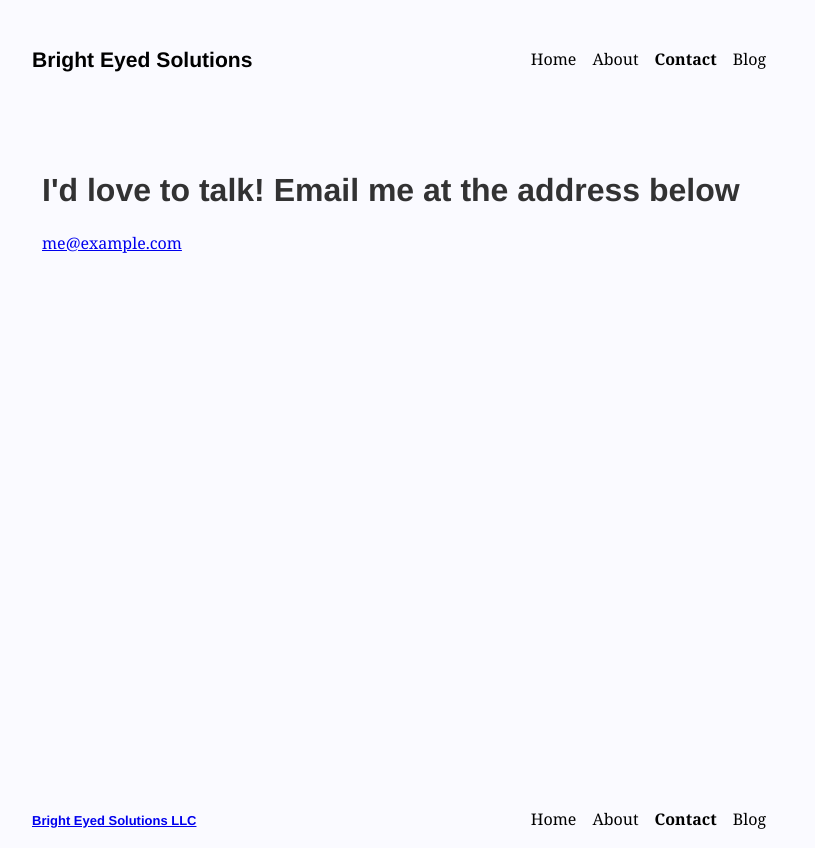
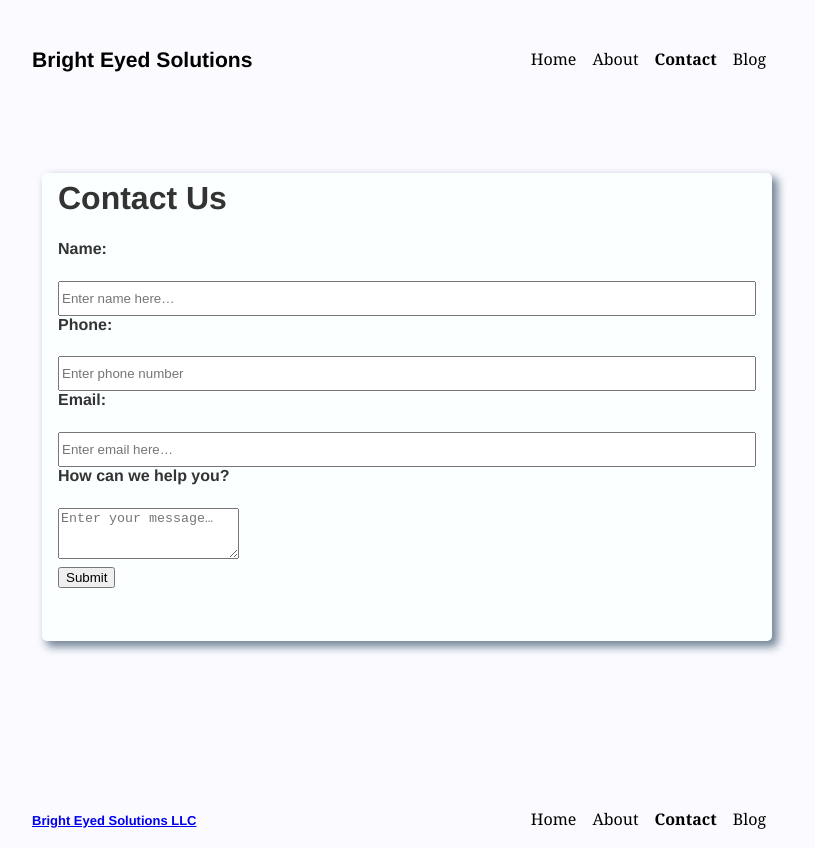
Before and after one commit to RobertBonagura/blog, a Gatsby site: page /contact in a window 1280 px wide. Shown: the whole page, without its empty margins (233-1048 px from the left). Built offline with nearby package versions, Linux system fonts and the light colour scheme; Gatsby itself is replaced by a stand-in of ours; some packages are replaced by stand-ins of ours.

Commit message:
First working version of contact form

```diff
--- a/package.json
+++ b/package.json
@@ -26,13 +26,15 @@
     "gatsby-transformer-sharp": "^2.5.0",
     "react": "^16.12.0",
     "react-dom": "^16.12.0",
+    "react-hook-form": "^5.7.2",
     "react-typography": "^0.16.19",
     "styled-components": "^5.1.0",
     "typography": "^0.16.19",
     "typography-theme-fairy-gates": "^0.16.19"
   },
   "devDependencies": {
-    "prettier": "2.0.4"
+    "prettier": "2.0.4",
+    "react-hook-form-devtools": "^1.2.0"
   },
   "repository": {
     "type": "git",
--- /dev/null
+++ b/src/components/form.js
@@ -0,0 +1,61 @@
+import React from "react"
+import axios from "axios"
+
+class Form extends React.Component {
+    constructor(props) {
+      super(props);
+      this.state = {
+          name: '',
+          phone: '',
+          email: '',
+          desc: ''
+      }
+      this.handleSubmit = this.handleSubmit.bind(this);
+      this.handleChange = this.handleChange.bind(this);
+    }
+
+    handleChange(event) {
+        const inputValue = event.target.value;
+        const stateField = event.target.name;
+        this.setState({
+          [stateField]: inputValue,
+        });
+      }
+
+    async handleSubmit(event) {
+      event.preventDefault();
+      const {name, phone, email, desc} = this.state;
+
+      await axios.post(
+        'https://yu6miy0xz4.execute-api.us-east-1.amazonaws.com/test/submit',
+        {
+            name: name,
+            phone: phone,
+            email: email,
+            desc: desc,
+        }
+      );
+    }
+
+    render() {
+      return (
+        <form onSubmit={this.handleSubmit}>
+          <h4>Name:</h4>
+            <input type="text" style={{height:`35px`, width:`100%`}} id="name" name="name" placeholder="Enter name here…" onChange={this.handleChange}
+            value={this.state.name}/><br/>
+          <h4>Phone:</h4>
+            <input type="phone" style={{height:`35px`, width:`100%`}} id="phone" name="phone" placeholder="Enter phone number" onChange={this.handleChange}
+            value={this.state.phone}/><br/>
+          <h4>Email:</h4>
+            <input type="email" style={{height:`35px`, width:`100%`}} id="email" name="email" placeholder="Enter email here…" onChange={this.handleChange}
+            value={this.state.email}/><br/>
+          <h4>How can we help you?</h4>
+            <textarea id="desc" name="desc" rows="3" placeholder="Enter your message…" onChange={this.handleChange}
+            value={this.state.desc}></textarea><br/>
+            <button type="submit" class="btn btn-primary">Submit</button>
+        </form>
+      );
+    }
+  }
+
+  export default Form;
--- a/src/pages/contact.js
+++ b/src/pages/contact.js
@@ -1,11 +1,13 @@
-import React from "react"
+import React from 'react';
 import Layout from "../components/layout"
+import Card from "../components/card"
+import Form from "../components/form"
 
 export default () => (
   <Layout>
-    <h1>I'd love to talk! Email me at the address below</h1>
-    <p>
-      <a href="mailto:me@example.com">me@example.com</a>
-    </p>
+    <Card>
+      <h1>Contact Us</h1>
+      <Form></Form>
+    </Card>
   </Layout>
 )
```
Also changed, not shown: src/pages/index.js (+2 -11 lines), 1 other file.
